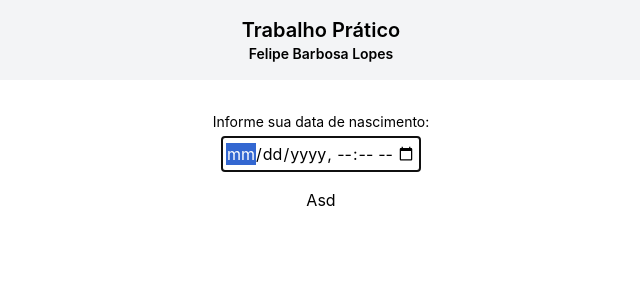
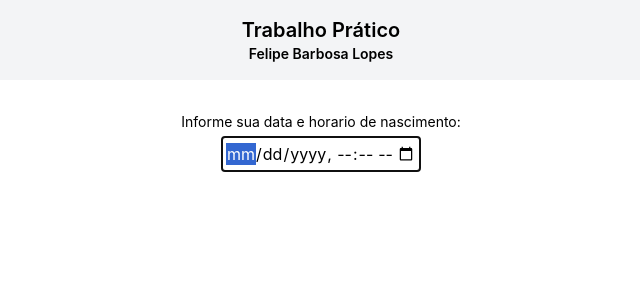
Before and after one commit to felipefllp/ajs-tp, a React (Create React App) app: page / in a window 1280 px wide. Shown: the top 300 px of the page, without its empty margins (319-959 px from the left). Built offline with nearby package versions, Linux system fonts and the light colour scheme.

Commit message:
feat: utilização do date-fns para cálculo de tempo de vida

```diff
--- a/src/App.js
+++ b/src/App.js
@@ -1,14 +1,44 @@
-import { useState } from 'react';
+import { useEffect, useState } from 'react';
+
 import Header from './components/Header'
 import Main from './components/Main';
 import DateInput from './components/DateInput';
 
+import {
+  differenceInYears,
+  differenceInMonths,
+  differenceInWeeks,
+  differenceInDays,
+  differenceInHours,
+  differenceInMinutes,
+  differenceInSeconds,
+} from 'date-fns'
+
 export default function App() {
 
-  const [Date, setDate] = useState('1988-03-28');
+  const [date, setDate] = useState('');
+
+  const [years, setYears] = useState();
+  const [months, setMonths] = useState();
+  const [weeks, setWeeks] = useState();
+  const [days, setDays] = useState();
+  const [hours, setHours] = useState();
+  const [minutes, setMinutes] = useState();
+  const [seconds, setSeconds] = useState();
 
   function handleDateChange(newDate) {
     setDate(newDate)
+
+    const today = new Date()
+    const birthday = new Date(newDate)
+
+    setYears(differenceInYears(today, birthday))
+    setMonths(differenceInMonths(today, birthday))
+    setWeeks(differenceInWeeks(today, birthday))
+    setDays(differenceInDays(today, birthday))
+    setHours(differenceInHours(today, birthday))
+    setMinutes(differenceInMinutes(today, birthday))
+    setSeconds(differenceInSeconds(today, birthday))
   }
 
   return (
@@ -16,14 +46,22 @@ export default function App() {
       <Header>Trabalho Prático</Header>
       <Main>
         <DateInput
-          labelDescription="Informe sua data de nascimento:"
-          inputValue={Date}
+          labelDescription="Informe sua data e horario de nascimento:"
+          inputValue={date}
           onInputChange={handleDateChange}
         />
-
-        <p className="text-center">
-          Asd
-        </p>
+        {date ?
+          <div className="flex flex-col items-center">
+            <div>
+              <p> {`Você está vivo há ${years.toLocaleString()} anos.`} </p>
+              <p> {`Ou ${months.toLocaleString()} meses.`} </p>
+              <p> {`Ou ${weeks.toLocaleString()} semanas.`} </p>
+              <p> {`Ou ${days.toLocaleString()} dias.`} </p>
+              <p> {`Ou ${hours.toLocaleString()} horas.`} </p>
+              <p> {`Ou ${minutes.toLocaleString()} minutos.`} </p>
+              <p> {`Ou ${seconds.toLocaleString()} segundos.`} </p>
+            </div>
+          </div> : ''}
       </Main>
     </>
   );
```
